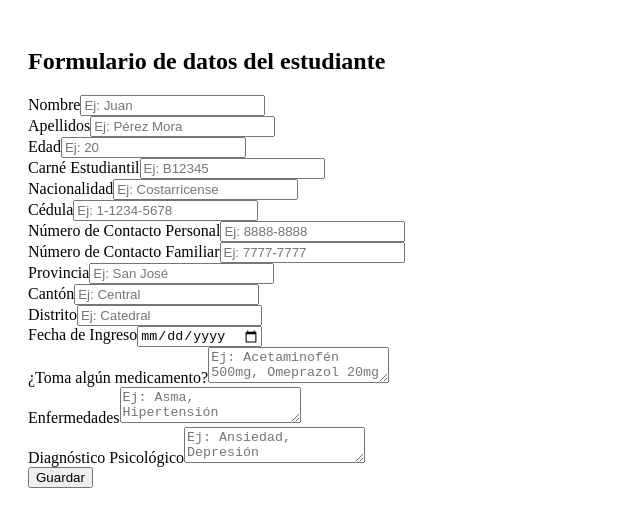
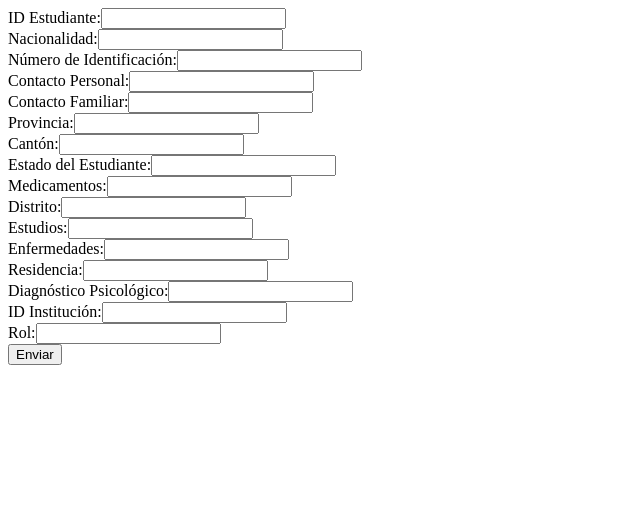
Before and after one commit to YOCELYN12/MoodSense, a React (Vite) app in the folder Proyecto_Mood_Sense/: page /StudentForm in a window 1280 px wide. Shown: the top 526 px of the page, without its empty margins (0-640 px from the left). Built offline with nearby package versions, Linux system fonts and the light colour scheme; no server answers.

Commit message:
Comit supabase

```diff
--- a/Proyecto_Mood_Sense/src/Components/Login/LoginC.jsx
+++ b/Proyecto_Mood_Sense/src/Components/Login/LoginC.jsx
@@ -23,7 +23,6 @@ const LoginC = () => {
       } else {
         Swal.fire("Error al iniciar sesión");
       }
-      Swal.fire("Inicio de sesión exitoso");
     } catch (error) {
       console.error("Error al iniciar sesión:", error);
     }
--- a/Proyecto_Mood_Sense/src/Components/StudentForm/StudentFormC.jsx
+++ b/Proyecto_Mood_Sense/src/Components/StudentForm/StudentFormC.jsx
@@ -1,250 +1,224 @@
-  import React, { useState } from 'react';
-  import supabase from '../../supabase/Supabase';
-  import './StudentFormcc.css';
+import React, { useState } from "react";
+import supabase from "../../supabase/Supabase";
+import "./StudentFormcc.css";
+import { UserAuth } from "../../context/Context";
+
 const StudentFormC = () => {
+  const { UpdateTableUsers, user } = UserAuth();
+
   const [formData, setFormData] = useState({
-      entry_date: '',
-      name: '',
-      lastname: '',
-      age: '',
-      student_id: '',
-      nationality: '',
-      id_number: '',
-      personal_phone: '',
-      family_phone: '',
-      province: '',
-      canton: '',
-      district: '',
-      medications: '',
-      diseases: '',
-      psychological_diagnosis: ''
+    name: "",
+    last_name: "",
+    age: "",
+    student_id: "",
+    nationality: "",
+    id_number: "",
+    personal_contact: "",
+    family_contact: "",
+    province: "",
+    canton: "",
+    student_state: "",
+    medications: "",
+    district: "",
+    studies: "",
+    diseases: "",
+    residence: "",
+    psychological_diagnosis: "",
+    institution_id: "",
+    rol: "",
+    province: "",
   });
 
   const handleChange = (e) => {
     const { name, value } = e.target;
-      setFormData(prevState => ({
+    setFormData((prevState) => ({
       ...prevState,
-        [name]: value
+      [name]: value,
     }));
   };
 
   const handleSubmit = async (e) => {
-      e.preventDefault();
     try {
-        const { data, error } = await supabase
-          .from('user')
-          .insert([
-            {
-              entry_date: formData.entry_date,
-              name: formData.name,
-              lastname: formData.lastname,
-              age: formData.age,
-              student_id: formData.student_id,
-              nationality: formData.nationality,
-              id_number: formData.id_number,
-              personal_phone: formData.personal_phone,
-              family_phone: formData.family_phone,
-              province: formData.province,
-              canton: formData.canton,
-              district: formData.district,
-              medications: formData.medications,
-              diseases: formData.diseases,
-              psychological_diagnosis: formData.psychological_diagnosis
+      const { error, data } = await UpdateTableUsers(formData);
+      if (data) {
+        console.log("Se registraron correctamente sus datos.");
+        return;
       }
-          ]);
 
-        if (error) throw error;
-        console.log('Data inserted successfully');
-
+      if (error) {
+        console.log("Se registraron correctamente sus datos.");
+        throw new Error(error);
+      }
     } catch (error) {
-        console.error('Error inserting data:', error.message);
+      console.error(error);
     }
   };
 
   return (
     <div>
-        <div style={{ padding: '20px' }}>
-          <form onSubmit={handleSubmit}>
-            <h2>Formulario de datos del estudiante</h2>
-
-            <div>
-              <label>Nombre</label>
-              <input
-                type="text"
-                name="name"
-                value={formData.name}
-                onChange={handleChange}
-                placeholder="Ej: Juan"
-                required
-              />
-            </div>
-
-            <div>
-              <label>Apellidos</label>
-              <input
-                type="text"
-                name="lastname"
-                value={formData.lastname}
-                onChange={handleChange}
-                placeholder="Ej: Pérez Mora"
-                required
-              />
-            </div>
-
-            <div>
-              <label>Edad</label>
-              <input
-                type="number"
-                name="age"
-                value={formData.age}
-                onChange={handleChange}
-                placeholder="Ej: 20"
-                required
-              />
-            </div>
-
-            <div>
-              <label>Carné Estudiantil</label>
+      <form onSubmit={handleSubmit} className="student-form">
+        <div className="form-group">
+          <label>ID Estudiante:</label>
           <input
             type="text"
             name="student_id"
             value={formData.student_id}
             onChange={handleChange}
-                placeholder="Ej: B12345"
-                required
           />
         </div>
 
-            <div>
-              <label>Nacionalidad</label>
+        <div className="form-group">
+          <label>Nacionalidad:</label>
           <input
             type="text"
             name="nationality"
             value={formData.nationality}
             onChange={handleChange}
-                placeholder="Ej: Costarricense"
-                required
           />
         </div>
 
-            <div>
-              <label>Cédula</label>
+        <div className="form-group">
+          <label>Número de Identificación:</label>
           <input
             type="text"
             name="id_number"
             value={formData.id_number}
             onChange={handleChange}
-                placeholder="Ej: 1-1234-5678"
-                required
           />
         </div>
 
-            <div>
-              <label>Número de Contacto Personal</label>
+        <div className="form-group">
+          <label>Contacto Personal:</label>
           <input
-                type="tel"
-                name="personal_phone"
-                value={formData.personal_phone}
+            type="text"
+            name="personal_contact"
+            value={formData.personal_contact}
             onChange={handleChange}
-                placeholder="Ej: 8888-8888"
-                required
           />
         </div>
 
-            <div>
-              <label>Número de Contacto Familiar</label>
+        <div className="form-group">
+          <label>Contacto Familiar:</label>
           <input
-                type="tel"
-                name="family_phone"
-                value={formData.family_phone}
+            type="text"
+            name="family_contact"
+            value={formData.family_contact}
             onChange={handleChange}
-                placeholder="Ej: 7777-7777"
-                required
           />
         </div>
 
-            <div>
-              <label>Provincia</label>
+        <div className="form-group">
+          <label>Provincia:</label>
           <input
             type="text"
             name="province"
             value={formData.province}
             onChange={handleChange}
-                placeholder="Ej: San José"
-                required
           />
         </div>
 
-            <div>
-              <label>Cantón</label>
+        <div className="form-group">
+          <label>Cantón:</label>
           <input
             type="text"
             name="canton"
             value={formData.canton}
             onChange={handleChange}
-                placeholder="Ej: Central"
-                required
           />
         </div>
 
-            <div>
-              <label>Distrito</label>
+        <div className="form-group">
+          <label>Estado del Estudiante:</label>
+          <input
+            type="text"
+            name="student_state"
+            value={formData.student_state}
+            onChange={handleChange}
+          />
+        </div>
+
+        <div className="form-group">
+          <label>Medicamentos:</label>
+          <input
+            type="text"
+            name="medications"
+            value={formData.medications}
+            onChange={handleChange}
+          />
+        </div>
+
+        <div className="form-group">
+          <label>Distrito:</label>
           <input
             type="text"
             name="district"
             value={formData.district}
             onChange={handleChange}
-                placeholder="Ej: Catedral"
-                required
           />
         </div>
 
-            <div>
-              <label>Fecha de Ingreso</label>
+        <div className="form-group">
+          <label>Estudios:</label>
           <input
-                type="date"
-                name="entry_date"
-                value={formData.entry_date}
+            type="text"
+            name="studies"
+            value={formData.studies}
             onChange={handleChange}
-                required
           />
         </div>
 
-            <div>
-              <label>¿Toma algún medicamento?</label>
-              <textarea
-                name="medications"
-                value={formData.medications}
-                onChange={handleChange}
-                placeholder="Ej: Acetaminofén 500mg, Omeprazol 20mg"
-              ></textarea>
-            </div>
-
-            <div>
-              <label>Enfermedades</label>
-              <textarea
+        <div className="form-group">
+          <label>Enfermedades:</label>
+          <input
+            type="text"
             name="diseases"
             value={formData.diseases}
             onChange={handleChange}
-                placeholder="Ej: Asma, Hipertensión"
-              ></textarea>
+          />
         </div>
 
-            <div>
-              <label>Diagnóstico Psicológico</label>
-              <textarea
+        <div className="form-group">
+          <label>Residencia:</label>
+          <input
+            type="text"
+            name="residence"
+            value={formData.residence}
+            onChange={handleChange}
+          />
+        </div>
+
+        <div className="form-group">
+          <label>Diagnóstico Psicológico:</label>
+          <input
+            type="text"
             name="psychological_diagnosis"
             value={formData.psychological_diagnosis}
             onChange={handleChange}
-                placeholder="Ej: Ansiedad, Depresión"
-              ></textarea>
+          />
         </div>
 
-            <div>
-              <button type="submit">Guardar</button>
+        <div className="form-group">
+          <label>ID Institución:</label>
+          <input
+            type="text"
+            name="institution_id"
+            value={formData.institution_id}
+            onChange={handleChange}
+          />
         </div>
+
+        <div className="form-group">
+          <label>Rol:</label>
+          <input
+            type="text"
+            name="rol"
+            value={formData.rol}
+            onChange={handleChange}
+          />
+        </div>
+
+        <button type="submit">Enviar</button>
       </form>
-        </div>
     </div>
   );
 };
--- a/Proyecto_Mood_Sense/src/context/Context.jsx
+++ b/Proyecto_Mood_Sense/src/context/Context.jsx
@@ -94,6 +94,7 @@ export const AuthContextProvider = ({ children }) => {
     }
   };
 
+
   //Registra un nuevo usuario en la base de datos.
   const signUp = async (email, password) => {
     try {
@@ -119,8 +120,6 @@ export const AuthContextProvider = ({ children }) => {
 
       AddUserTable(email, data.user.id, data.user.user_metadata.picture, data.user.user_metadata.name);
 
-
-
       if (error) throw error;
 
       return { data, error: null };
@@ -128,6 +127,21 @@ export const AuthContextProvider = ({ children }) => {
       return { data: null, error };
     }
   };
+
+
+  const UpdateTableUsers = async (email, object) => {
+    console.log(object);
+    const { data, error } = await supabase
+    .from('users') // Nombre de la tabla
+    .update(object) // Los campos que deseas actualizar
+    .eq('email', email); // Condición para identificar el registro a actualizar
+
+  if (error) {
+    console.error('Error al actualizar:', error);
+    return;
+  }
+  return {error: error, data: data}
+  }
 
   const AddUserTable = async (Email, userId, Photo, Name) => {
     //Inserta el usuario en la base de datos
@@ -204,7 +218,7 @@ export const AuthContextProvider = ({ children }) => {
 
   return (
     <AuthContext.Provider
-      value={{ user, objPerfil, Loading, getUserInfo, signUp, asignIn, logOut }}
+      value={{ user, objPerfil, Loading, getUserInfo, signUp, asignIn, logOut, UpdateTableUsers }}
     >
       {children}
     </AuthContext.Provider>
```
Also changed, not shown: Proyecto_Mood_Sense/src/Components/hooks/Inputs.jsx (added, +13 -0 lines). Lines whose indentation alone changed are shown as unchanged.
